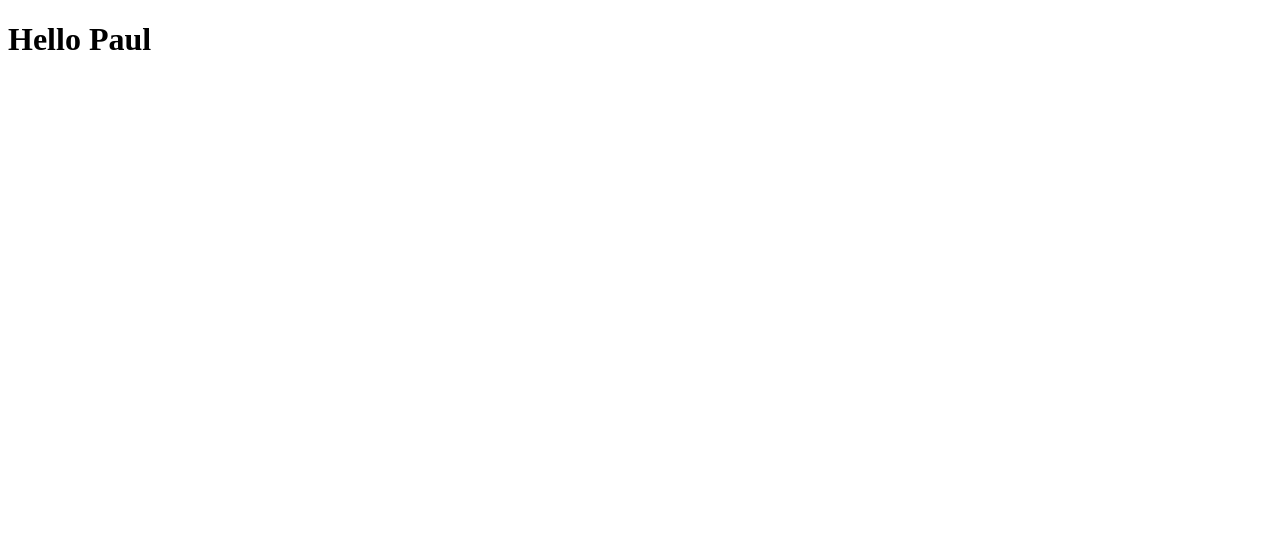
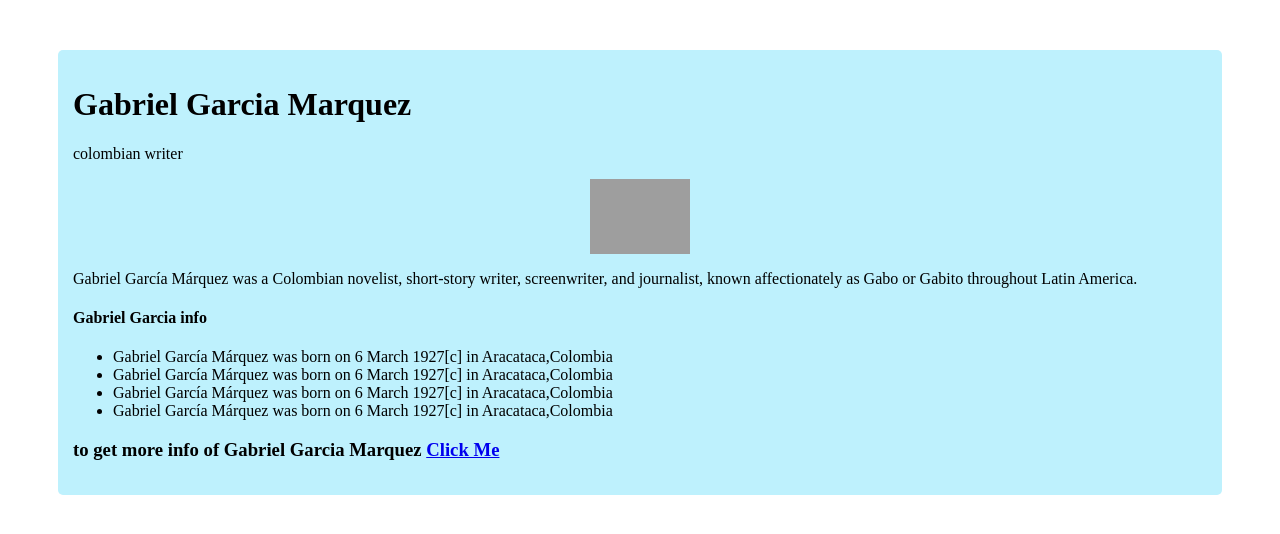
Before and after one commit to latinogan/microvers-trial-paul-roger, a plain HTML site: page index.html in a window 1280 px wide. Drawn offline with Linux system fonts and the light colour scheme; grey boxes are pictures that could not be loaded.

Commit message:
we add a image and a history of gabriel garcia marquez

```diff
--- /dev/null
+++ b/index.css
@@ -0,0 +1,13 @@
+#main{
+	margin: 50px;
+	padding: 15px;
+	border-radius: 5px;
+	background-color: #bef1fd;
+}
+#image{
+	max-width: 100px;
+	display: block;
+	height: auto;
+	margin: auto;
+}
+#img-div{}
--- a/index.html
+++ b/index.html
@@ -3,9 +3,42 @@
 <head>
 	<meta charset="utf-8">
 	<title></title>
+	<link rel="stylesheet" type="text/css" href="index.css">
 </head>
-<body>
-	<h1>Hello Paul</h1>
+<main id="main">
+	<body>
+	 <script src="https://cdn.freecodecamp.org/testable-projects-fcc/v1/bundle.js"></script>
+	 <h1 id="title"> Gabriel Garcia Marquez</h1>
+	 <p>colombian writer</p>
+	 <div id="img-div">
+	 	<img id="image" src="https://caracoltv.brightspotcdn.com/dims4/default/7bd9f4b/2147483647/strip/true/crop/1000x716+0+0/resize/1000x716!/quality/90/?url=https%3A%2F%2Fcaracol-brightspot.s3-us-west-2.amazonaws.com%2Fassets%2Fbluradio%2Fportada_gabo_afp.jpg">
+	 	<p id="img-caption">Gabriel García Márquez was a Colombian novelist, short-story writer, screenwriter, and journalist, known affectionately as Gabo or Gabito  throughout Latin America.</p>
+	 </div>
+	 <div id="tribute-info">
+	 	<h4> Gabriel Garcia info</h4>
+
+	 	<ul>
+	 		<li>Gabriel García Márquez was born on 6 March 1927[c] in Aracataca,Colombia</li>
+	 		<li>Gabriel García Márquez was born on 6 March 1927[c] in Aracataca,Colombia </li>
+	 		<li>Gabriel García Márquez was born on 6 March 1927[c] in Aracataca,Colombia</li>
+	 		<li>Gabriel García Márquez was born on 6 March 1927[c] in Aracataca,Colombia</li>
+	 	</ul>
+	 	<h3> to get more info of Gabriel Garcia Marquez <a target="_blank" id="tribute-link" href="https://en.wikipedia.org/wiki/Gabriel_Garc%C3%ADa_M%C3%A1rquez"> Click Me</h3>
+
+
+
+
+	 </div>
+
+
+
+
+
+
+
+
+
+	</main>
 
 </body>
 </html>
```
Also changed, not shown: index.js (added, +28 -0 lines).
